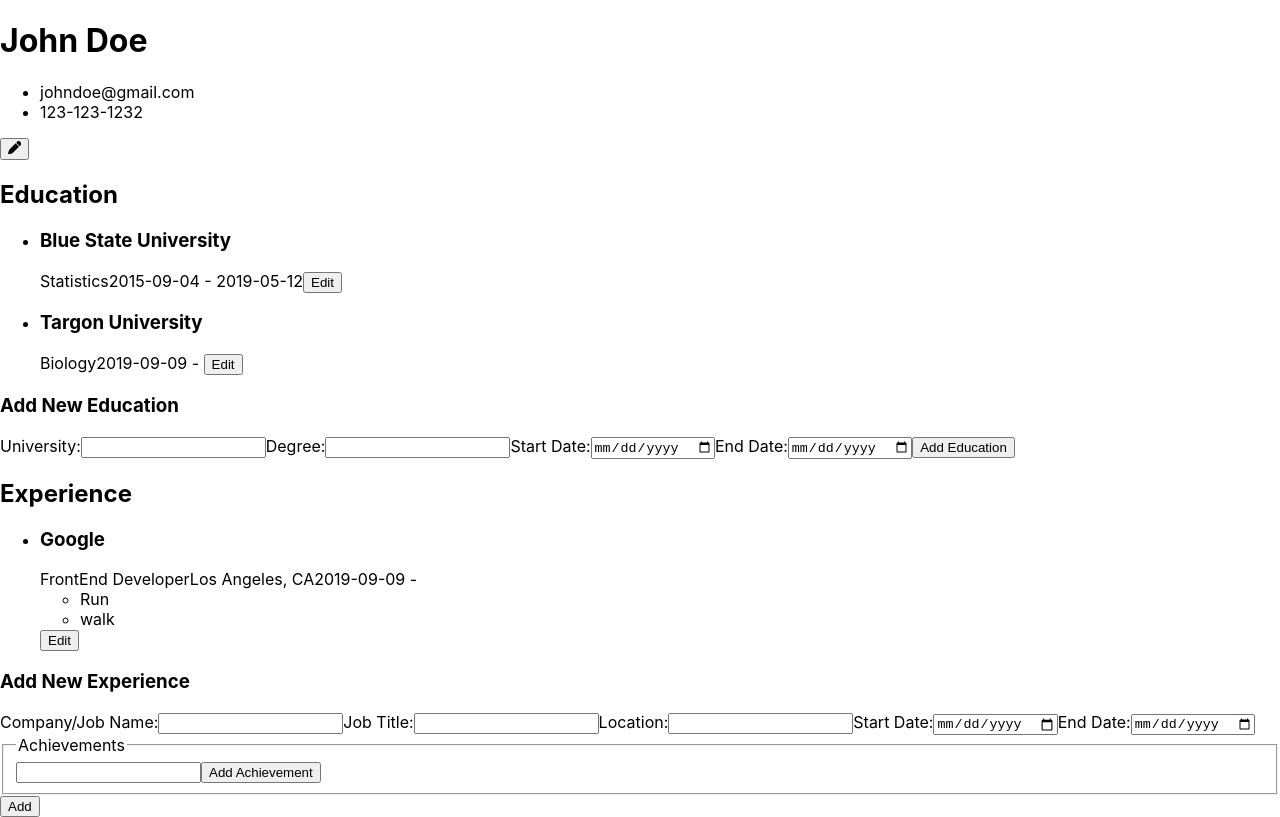
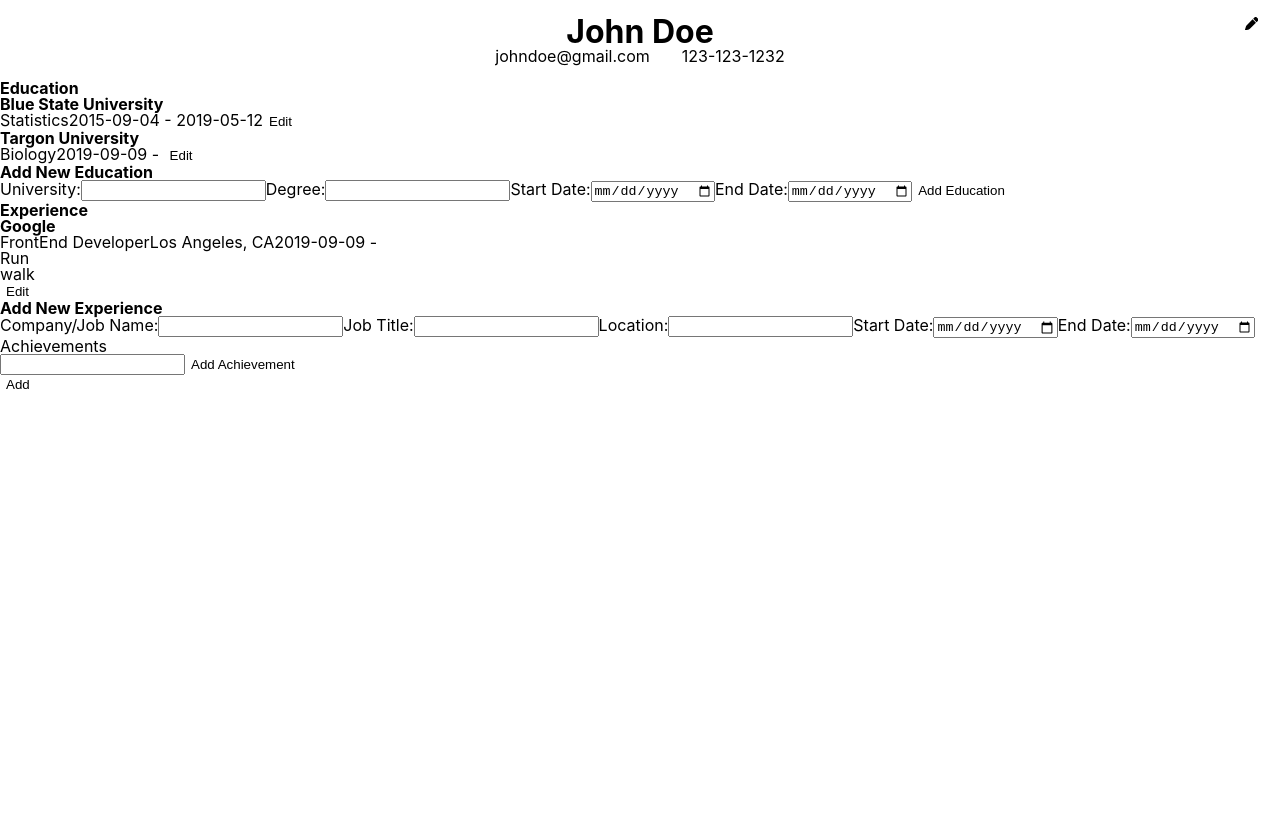
Before and after one commit to jduong09/cvProject, a React (Create React App) app: page / in a window 1280 px wide. Built offline with nearby package versions, Linux system fonts and the light colour scheme.

Commit message:
Added reset css, started css work.

```diff
--- a/src/components/App.js
+++ b/src/components/App.js
@@ -153,7 +153,7 @@
     return (
       <div id="app">
         <header>
-          <div>
+          <div className='div-gen-info'>
             <h1 id="resume-name">{name}</h1>
             <div>
               <ul className='list-gen-info'>
--- a/src/index.js
+++ b/src/index.js
@@ -1,5 +1,6 @@
 import React from 'react';
 import ReactDOM from 'react-dom/client';
+import './styles/meyers_reset.css';
 import './styles/index.css';
 import App from './components/App';
 import reportWebVitals from './reportWebVitals';
--- a/src/styles/App.css
+++ b/src/styles/App.css
@@ -1,3 +1,80 @@
 .hide {
   display: none !important;
 }
+
+h1, h2, h3, h4 {
+  font-weight: 700;
+}
+
+header {
+  text-align: center;
+  display: flex;
+  justify-content: center;
+  position: relative;
+  padding: 1rem;
+}
+
+h1 {
+  font-size: 2rem;
+}
+
+.div-gen-info {
+}
+
+.list-gen-info {
+  display: flex;
+  align-items: center;
+}
+
+.list-gen-info > li {
+  margin: 0 1rem;
+}
+
+#btn-edit-resume {
+  position: absolute;
+  top: 1rem;
+  right: 1rem;
+}
+
+#form-gen-info {
+  display: flex;
+  flex-direction: column;
+  width: 50%;
+  margin: 0 auto;
+  padding: 1.5rem 0.75rem;
+  border: 2px solid black;
+  border-radius: 4px;
+}
+
+#form-gen-info > label {
+  font-size: 1.15rem;
+  font-weight: 500;
+}
+
+#form-gen-info > input {
+  margin-bottom: 1rem;
+  padding: .75rem .5rem;
+  border-radius: 4px;
+}
+
+#btn-gen-info {
+  display: inline-block;
+  padding: 1rem 2rem;
+  margin: 0;
+  border-radius: 4px;
+  border: 2px solid transparent;
+  background-color: pink;
+  font-size: 1rem;
+  font-weight: 500;
+  text-decoration: none;
+  text-align: center;
+  cursor: pointer;
+  appearance: none;
+  -webkit-appearance: none;
+  -moz-appearance: none;
+}
+
+#btn-gen-info:hover {
+  border-color: pink;
+  background-color: #FFFFFF;
+}
--- /dev/null
+++ b/src/styles/meyers_reset.css
@@ -0,0 +1,50 @@
+html, body, div, span, applet, object, iframe,
+h1, h2, h3, h4, h5, h6, p, blockquote, pre,
+a, abbr, acronym, address, big, cite, code,
+del, dfn, em, img, ins, kbd, q, s, samp,
+small, strike, strong, sub, sup, tt, var,
+b, u, i, center,
+dl, dt, dd, ol, ul, li,
+fieldset, form, label, legend,
+table, caption, tbody, tfoot, thead, tr, th, td,
+article, aside, canvas, details, embed,
+figure, figcaption, footer, header, hgroup,
+menu, nav, output, ruby, section, summary,
+time, mark, audio, video {
+	margin: 0;
+	padding: 0;
+	border: 0;
+	font-size: 100%;
+	font: inherit;
+	vertical-align: baseline;
+	box-sizing: border-box;
+}
+
+button {
+	background: none;
+	border: 0;
+	outline: none;
+}
+/* HTML5 display-role reset for older browsers */
+article, aside, details, figcaption, figure,
+footer, header, hgroup, menu, nav, section {
+	display: block;
+}
+body {
+	line-height: 1;
+}
+ol, ul {
+	list-style: none;
+}
+blockquote, q {
+	quotes: none;
+}
+blockquote:before, blockquote:after,
+q:before, q:after {
+	content: '';
+	content: none;
+}
+table {
+	border-collapse: collapse;
+	border-spacing: 0;
+}
```
